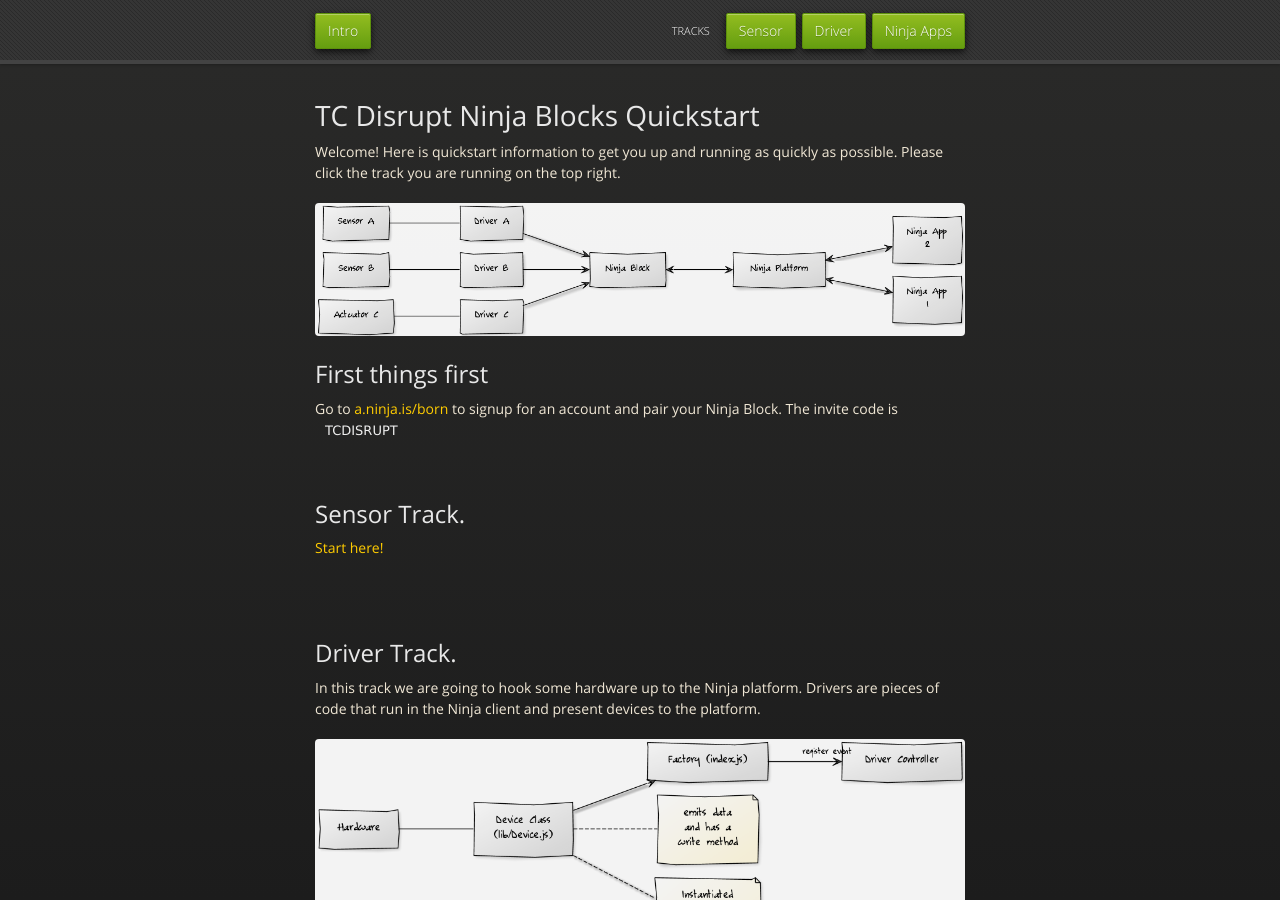
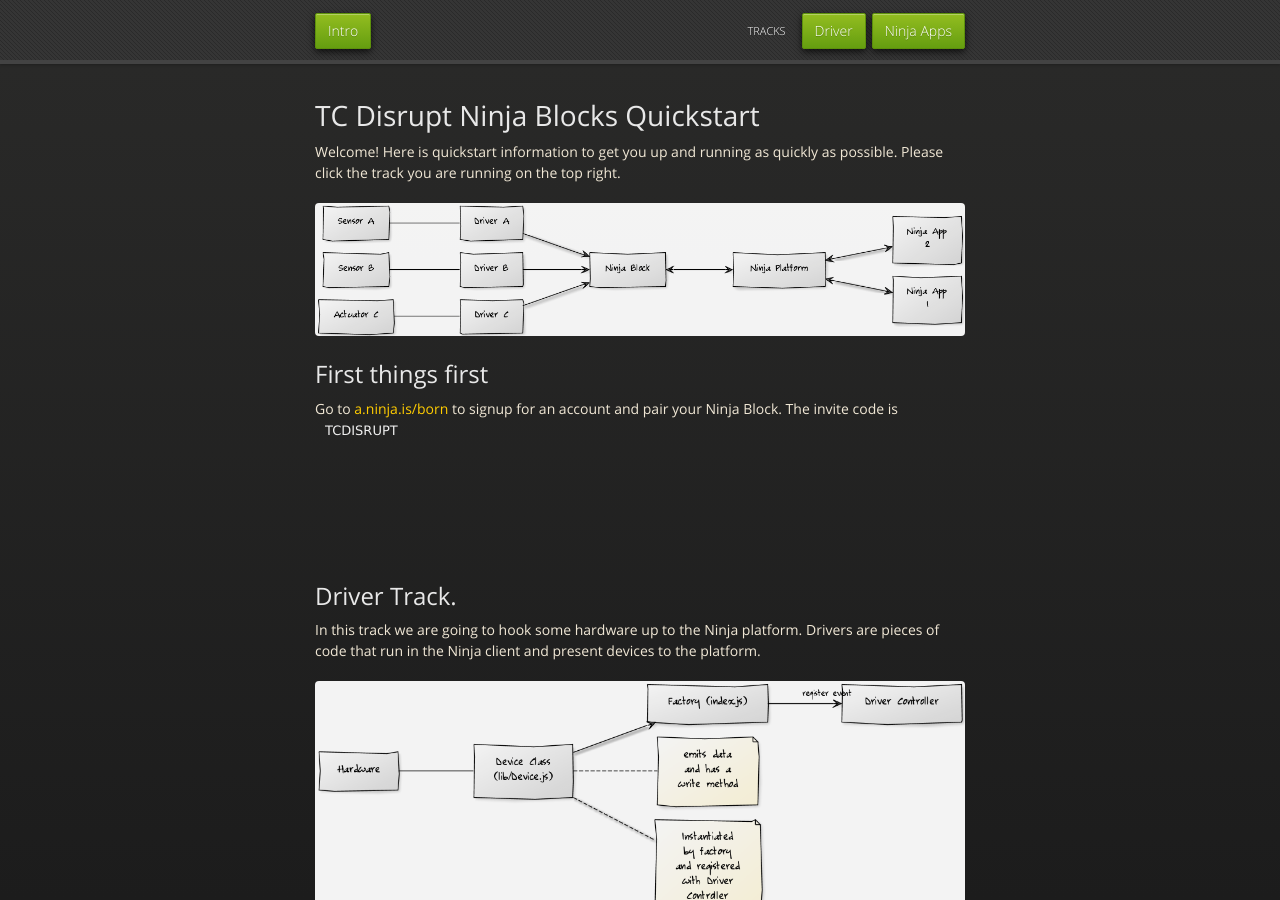
Before and after one commit to thatguydan/disrupt-doc, a Jekyll site: the page built from index.html, in a window 1280 px wide and 900 px high. Built offline with Jekyll 4.4.1, drawn with Linux system fonts in a browser that asks for light colours; nearby versions of some CDN libraries.

Commit message:
Remove sensor track

```diff
--- a/_layouts/default.html
+++ b/_layouts/default.html
@@ -31,7 +31,7 @@
           <li class="fork"><a href="#intro">Intro</a></li>
           <li class="downloads"><a href="#apps">Ninja Apps</a></li>
           <li class="downloads"><a href="#drivers">Driver</a></li>
-          <li class="downloads"><a href="#sensors">Sensor</a></li>
+          <!-- <li class="downloads"><a href="#sensors">Sensor</a></li> -->
 
           <li class="title">TRACKS</li>
         </nav>
--- a/index.html
+++ b/index.html
@@ -5,7 +5,7 @@
   {% include intro.html %}
   <p>&nbsp;</p>
   <a id="sensors"></a>
-  {% include sensors.html %}
+  <!-- {% include sensors.html %} -->
   <p>&nbsp;</p>
   <a id="drivers"></a>
   {% include drivers.html %}
```
